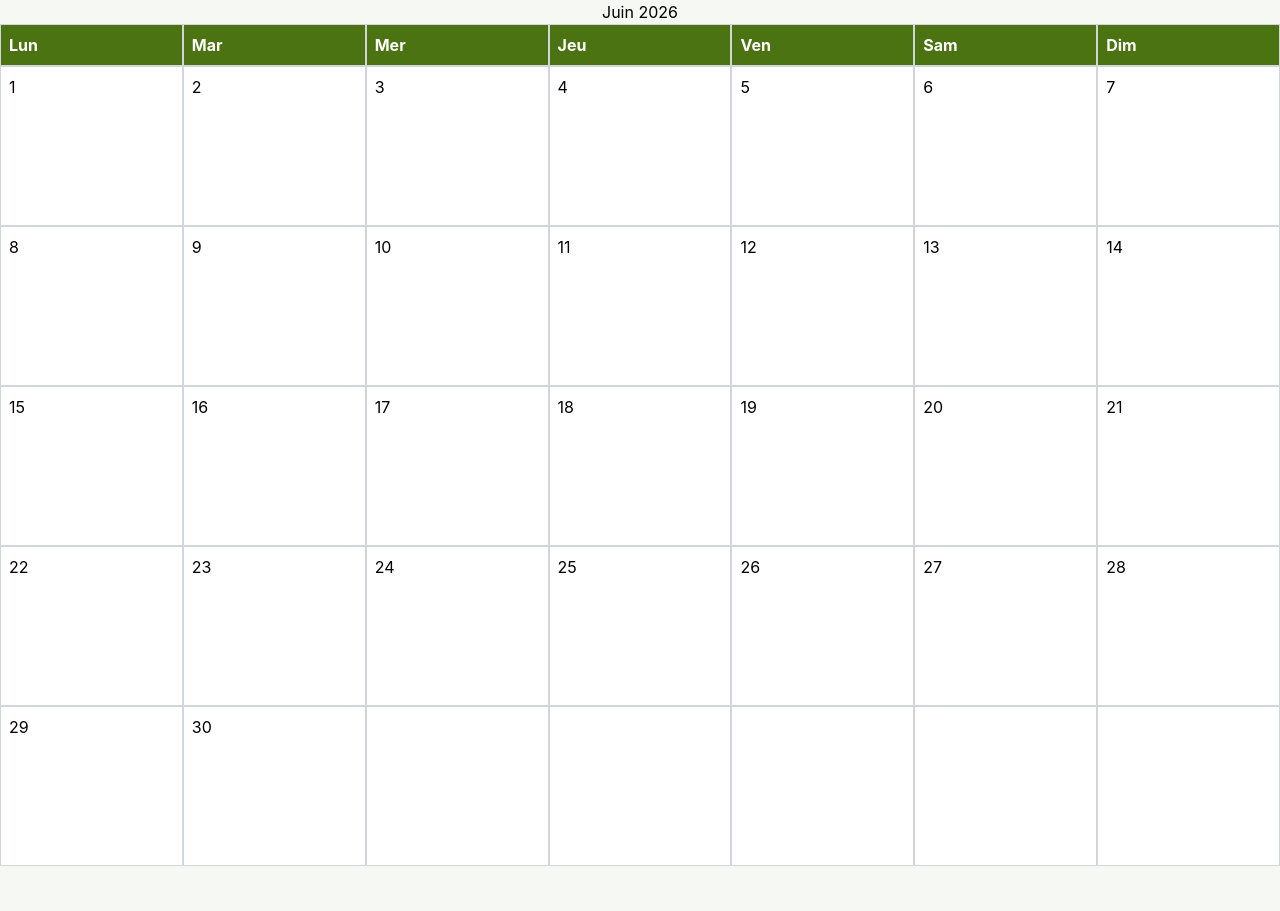
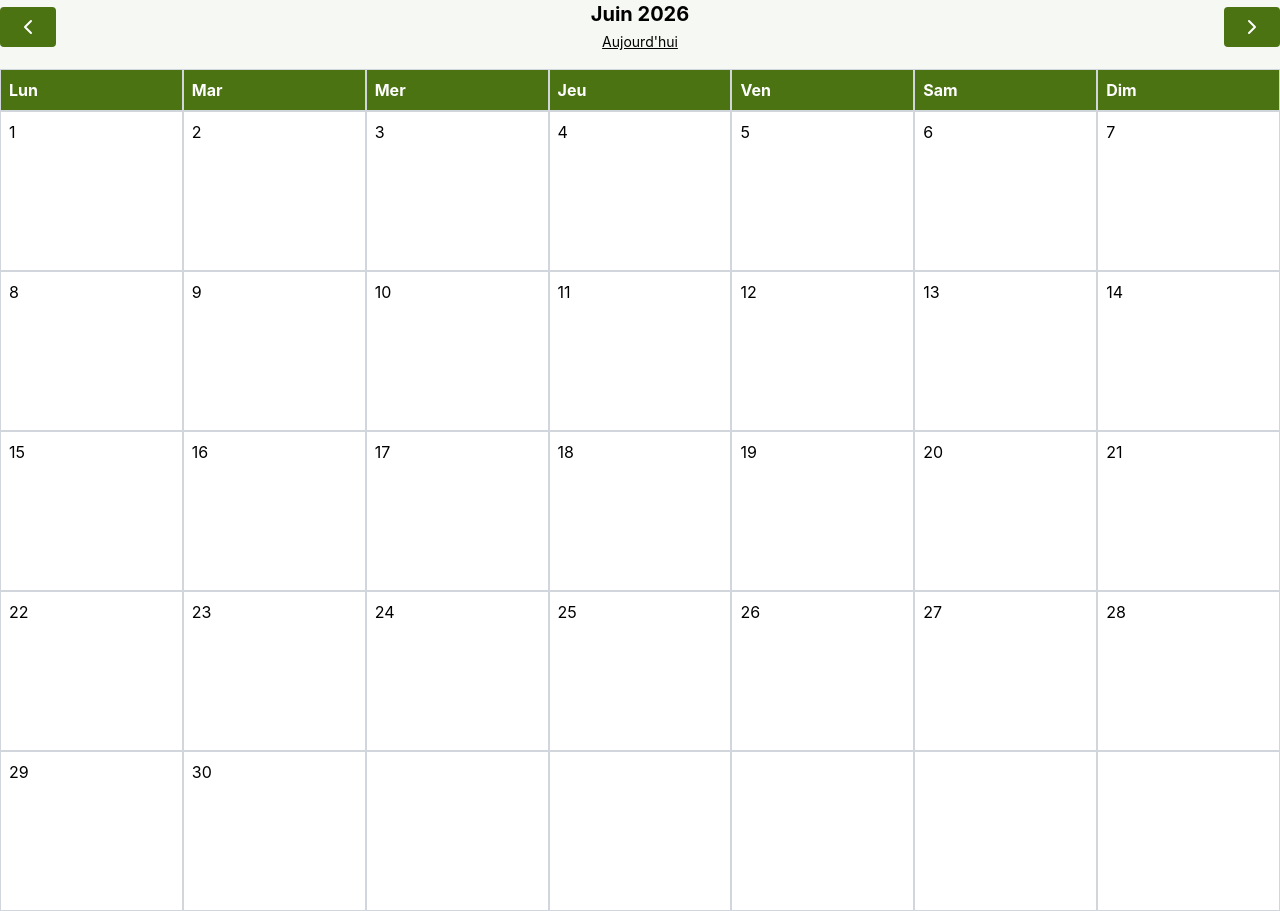
Before and after one commit to Fable54321/notification-test, a React (Vite) app: page / in a window 1280 px wide. Before the commit the page ends 866 px from the top, so only its background shows below. Built offline with nearby package versions, Linux system fonts and the light colour scheme.

Commit message:
first commit

```diff
--- a/package.json
+++ b/package.json
@@ -11,6 +11,7 @@
   },
   "dependencies": {
     "@tailwindcss/vite": "^4.3.0",
+    "lucide-react": "^1.18.0",
     "react": "^19.2.6",
     "react-dom": "^19.2.6",
     "react-router-dom": "^7.17.0",
--- a/src/100-App/110--Calendar/Calendar.tsx
+++ b/src/100-App/110--Calendar/Calendar.tsx
@@ -1,20 +1,43 @@
-import { useMemo } from "react"
+import { ChevronLeft, ChevronRight } from "lucide-react"
+import { useMemo, useState } from "react"
 
 const Calendar = () => {
   const today = new Date()
 
-  const currentMonth = today.getMonth()
-  const currentYear = today.getFullYear()
+  const [displayedDate, setDisplayedDate] = useState(
+    new Date(today.getFullYear(), today.getMonth(), 1),
+  )
+
+  const currentMonth = displayedDate.getMonth()
+  const currentYear = displayedDate.getFullYear()
 
   const weekDays = ["Lun", "Mar", "Mer", "Jeu", "Ven", "Sam", "Dim"]
 
-const monthLabel = new Date(currentYear, currentMonth).toLocaleString("fr-CA", {
+  const monthLabel = displayedDate.toLocaleString("fr-CA", {
     month: "long",
     year: "numeric",
   })
 
   const formattedMonthLabel =
     monthLabel.charAt(0).toUpperCase() + monthLabel.slice(1)
+
+  const goToPreviousMonth = () => {
+    setDisplayedDate(
+      new Date(currentYear, currentMonth - 1, 1),
+    )
+  }
+
+  const goToNextMonth = () => {
+    setDisplayedDate(
+      new Date(currentYear, currentMonth + 1, 1),
+    )
+  }
+
+  const goToCurrentMonth = () => {
+    setDisplayedDate(
+      new Date(today.getFullYear(), today.getMonth(), 1),
+    )
+  }
 
   const calendarDays = useMemo(() => {
     const daysInMonth = new Date(
@@ -46,9 +69,41 @@ const calendarDays = useMemo(() => {
 
   return (
     <div className="grid grid-cols-7">
-        <h2 className="col-span-7 text-center">{formattedMonthLabel}</h2>
+      <div className="col-span-7 mb-4 flex items-center justify-between">
+        <button
+          type="button"
+          onClick={goToPreviousMonth}
+          className="rounded bg-secondary px-4 py-2 font-bold text-white"
+        >
+          <ChevronLeft className="h-6 w-6" />
+        </button>
+
+        <div className="text-center">
+          <h2 className="text-xl font-bold">{formattedMonthLabel}</h2>
+
+          <button
+            type="button"
+            onClick={goToCurrentMonth}
+            className="mt-1 text-sm underline"
+          >
+            Aujourd&apos;hui
+          </button>
+        </div>
+
+        <button
+          type="button"
+          onClick={goToNextMonth}
+          className="rounded bg-secondary px-4 py-2 font-bold text-white"
+        >
+          <ChevronRight className="h-6 w-6" />
+        </button>
+      </div>
+
       {weekDays.map((day) => (
-        <div key={day} className="border border-gray-300 p-2 font-bold bg-secondary text-white">
+        <div
+          key={day}
+          className="border border-gray-300 bg-secondary p-2 font-bold text-white"
+        >
           <p>{day}</p>
         </div>
       ))}
@@ -56,7 +111,7 @@ const calendarDays = useMemo(() => {
       {calendarDays.map((date, index) => (
         <div
           key={index}
-          className="min-h-40 border border-gray-300 p-2 bg-white"
+          className="min-h-40 border border-gray-300 bg-white p-2"
         >
           {date && <p>{date.getDate()}</p>}
         </div>
```
Also changed, not shown: 1 other file (tests, documents, lock files or other folders). Lines whose indentation alone changed are shown as unchanged.
